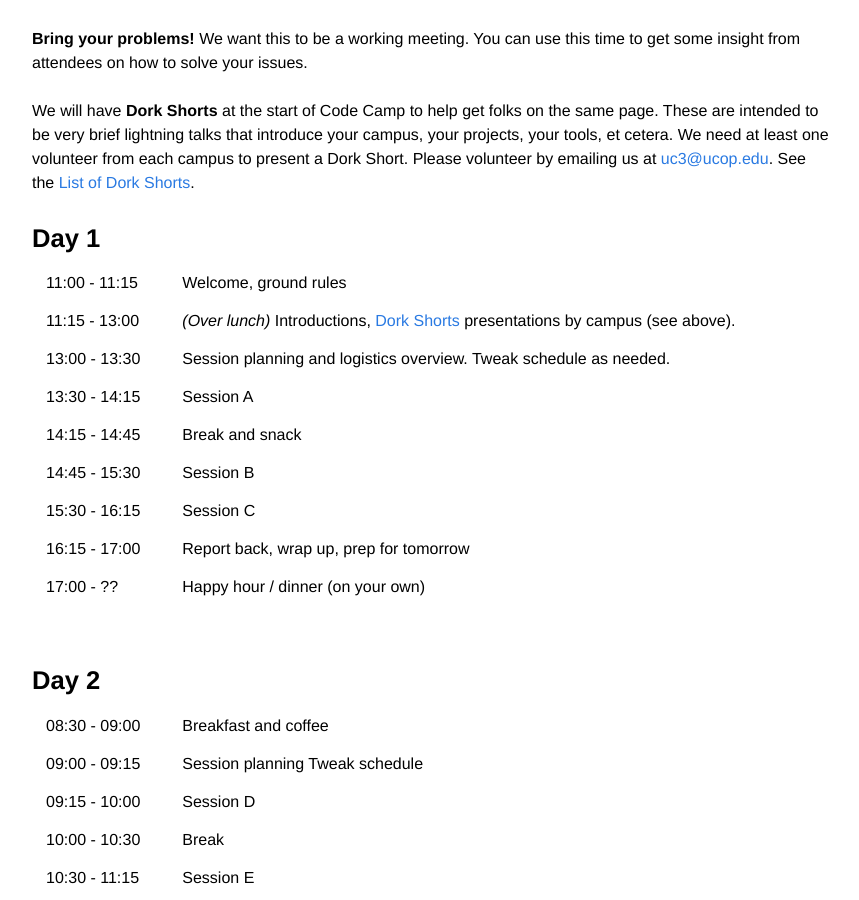
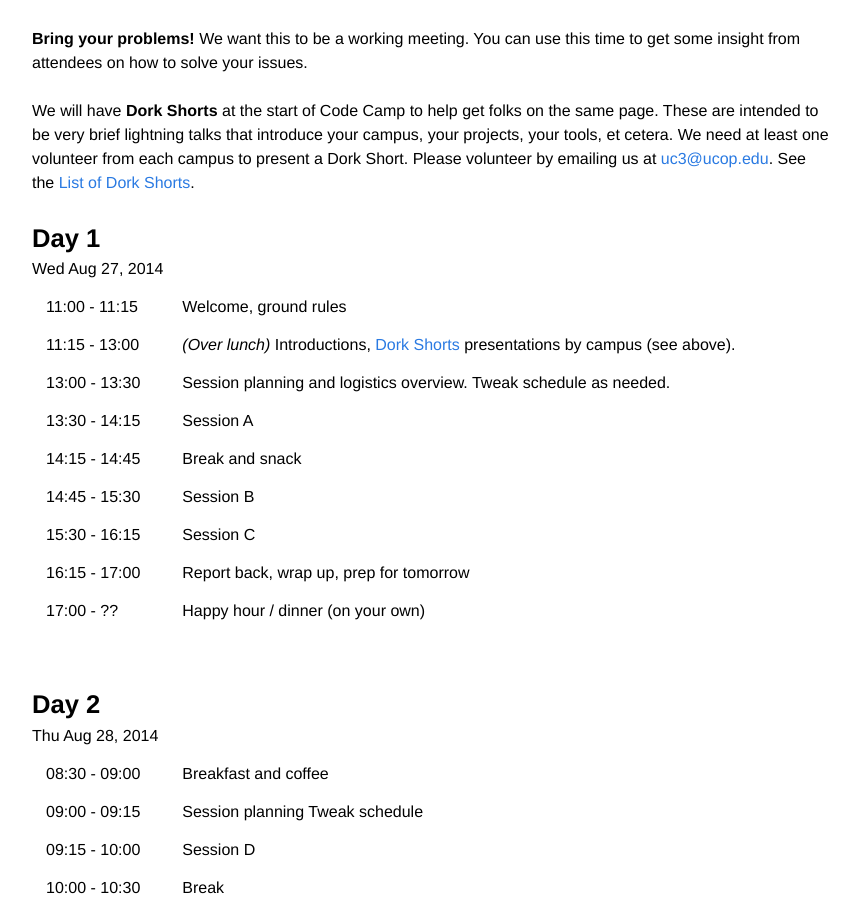
Before and after one commit to CDLUC3/UC-code-camp, a Jekyll site: the page built from agenda.md, in a window 1280 px wide and 900 px high, scrolled down 377 px. Shown: the whole window, without its empty margins (208-1067 px from the left). Built offline with Jekyll 4.4.1, drawn with Linux system fonts in a browser that asks for light colours; Markdown is read by kramdown in place of the engine named in the settings.

Commit message:
Update agenda.md
added dates to agenda

```diff
--- a/agenda.md
+++ b/agenda.md
@@ -29,7 +29,7 @@ We will have **Dork Shorts** at the start of Code Camp to help get folks on the
 
 # Day 1
 
-
+Wed Aug 27, 2014
 <table cellspacing="14">
 <tr>
 	<td>	11:00 - 11:15 	</td>
@@ -75,6 +75,7 @@ We will have **Dork Shorts** at the start of Code Camp to help get folks on the
 
 # Day 2
 
+Thu Aug 28, 2014
 <table cellspacing="14">
 <tr>	<td>	08:30 - 09:00	</td>	<td>	</td>	<td>	</td>	<td>	Breakfast and coffee	</td>	</tr>
 <tr>	<td>	09:00 - 09:15	</td>	<td>	</td>	<td>	</td>	<td>	Session planning Tweak schedule	</td>	</tr>
```
